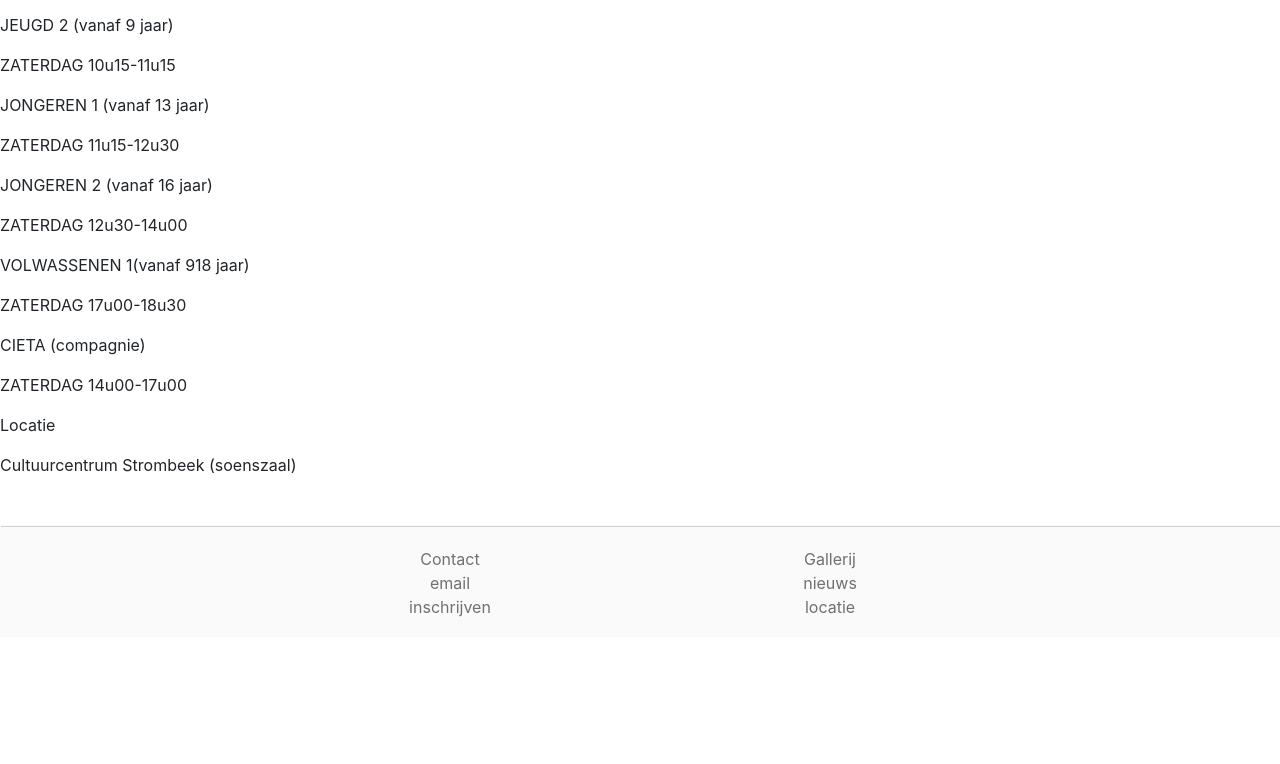
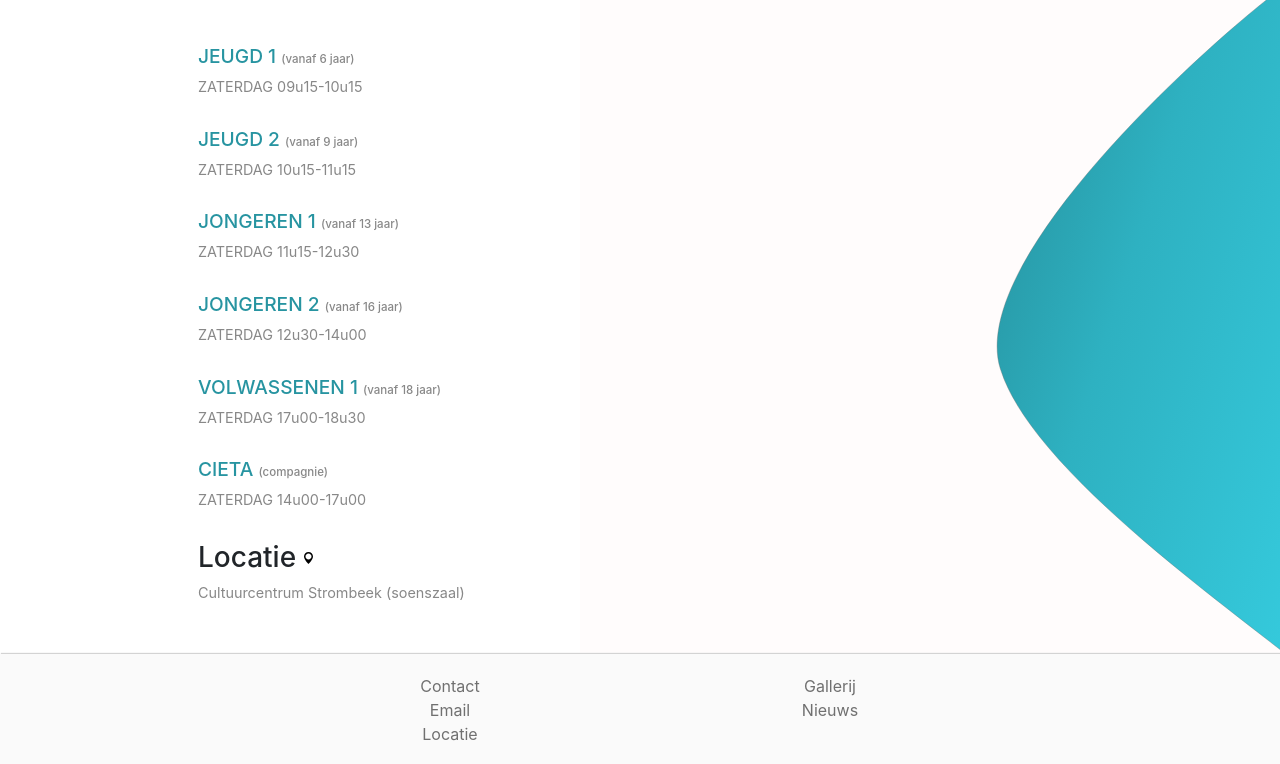
Before and after one commit to Nicolas-Pecher/SidhartaProject, a plain HTML site: page uren.html in a window 1280 px wide. Shown: the part 179-943 px from the top of the page. Before the commit the page ends 816 px from the top, so only its background shows below. Drawn offline with nearby package versions, Linux system fonts and the light colour scheme.

Commit message:
added links in footer (mailto and google maps) and made uren page

```diff
--- a/css/Footer.css
+++ b/css/Footer.css
@@ -8,3 +8,9 @@
     width: 100%;
     height: 110px;
 }
+.footer a{
+    color: #707070;
+}
+.footer a:hover{
+    color:#30B5C5 !important;
+}
--- /dev/null
+++ b/css/Uurrooster.css
@@ -0,0 +1,36 @@
+body{
+    background-image: url(../afbeeldingen/background.svg);
+    background-repeat: no-repeat;
+    background-position: right;
+    background-size: 700px;
+}
+@media screen and (max-width: 500px) {
+    body {
+      background-size:300px;
+    }
+  }
+.titel{
+    margin-top: 50px;
+    color: #707070;
+    margin-bottom: 70px;
+}
+h2{
+    color:#2794A1;
+    font-size: 1.2em;
+}
+h2 span{
+    font-size: 0.6em;
+    color: #888888;
+}
+.Uurcontent{
+    padding-left: 10%;
+}
+
+.Uurcontent p{
+    font-size: 0.9em;
+    color: #888888;
+    margin-bottom: 30px;
+}
+svg{
+    margin-left: 5px;
+}
--- a/uren.html
+++ b/uren.html
@@ -7,6 +7,8 @@
     <link rel="stylesheet" href="https://stackpath.bootstrapcdn.com/bootstrap/4.1.3/css/bootstrap.min.css" integrity="sha384-MCw98/SFnGE8fJT3GXwEOngsV7Zt27NXFoaoApmYm81iuXoPkFOJwJ8ERdknLPMO" crossorigin="anonymous">
     <link rel="stylesheet" href="css/Header.css" type="text/css"/>
 		<link rel="stylesheet" href="css/Footer.css" type="text/css"/>
+		<link rel="stylesheet" href="css/Uurrooster.css" type="text/css"/>
+		<link rel="stylesheet" href="node_modules/sal.js/dist/sal.css" type="text/css"/>
 	<title>Uurrooster</title>
 </head>
 <body>
@@ -40,43 +42,47 @@
 
 	<!-- END OF HEADER -->
 
-	<h1>Uurrooster</h1>
+	<h1 class="text-center titel">Uurrooster</h1>
 
-	<p>JEUGD 1 <span>(vanaf 6 jaar)</span></p>
+	<div class="container Uurcontent">
+		<h2 data-sal="fade" data-sal-duration="800"> JEUGD 1 <span>(vanaf 6 jaar)</span></h2>
 		<p>ZATERDAG 09u15-10u15</p>
 
-	<p>JEUGD 2 <span>(vanaf 9 jaar)</span></p>
+		<h2 data-sal="fade" data-sal-duration="800" data-sal-delay="100">JEUGD 2 <span>(vanaf 9 jaar)</span></h2>
 		<p>ZATERDAG 10u15-11u15</p>
 
-	<p>JONGEREN 1 <span>(vanaf 13 jaar)</span></p>
+		<h2 data-sal="fade" data-sal-duration="800" data-sal-delay="250">JONGEREN 1 <span>(vanaf 13 jaar)</span></h2>
 		<p>ZATERDAG 11u15-12u30</p>
 
-	<p>JONGEREN 2 <span>(vanaf 16 jaar)</span></p>
+		<h2 data-sal="fade" data-sal-duration="800" data-sal-delay="400">JONGEREN 2 <span>(vanaf 16 jaar)</span></h2>
 		<p>ZATERDAG 12u30-14u00</p>
 
-	<p>VOLWASSENEN 1<span>(vanaf 918 jaar)</span></p>
+		<h2 data-sal="fade" data-sal-duration="800" data-sal-delay="550">VOLWASSENEN 1 <span>(vanaf 18 jaar)</span></h2>
 		<p>ZATERDAG 17u00-18u30</p>
 
-	<p>CIETA <span>(compagnie)</span></p>
+		<h2 data-sal="fade" data-sal-duration="800" data-sal-delay="600">CIETA <span>(compagnie)</span></h2>
 		<p>ZATERDAG 14u00-17u00</p>
 
-	<p>Locatie</p>
+		<h3 data-sal="fade" data-sal-duration="800" data-sal-delay="600">Locatie<svg xmlns="http://www.w3.org/2000/svg" width="15" height="15" viewBox="0 0 8 10">
+			<path d="M3 0c-1.66 0-3 1.34-3 3 0 2 3 5 3 5s3-3 3-5c0-1.66-1.34-3-3-3zm0 1c1.11 0 2 .9 2 2 0 1.11-.89 2-2 2-1.1 0-2-.89-2-2 0-1.1.9-2 2-2z" transform="translate(1)" />
+		</svg></h3>
 		<p>Cultuurcentrum Strombeek (soenszaal)</p>
+	</div>
 
 <!-- FOOTER -->
 <div class="footer">
 	<div class="container">
 		<div class="row justify-content-center">
-			<div class="col-5 col-md-4 text-center">Contact</div>
-			<div class="col-5 col-md-4 text-center">Gallerij</div>
+			<div class="col-5 col-md-4 text-center"><a href="contact.html">Contact</a></div>
+			<div class="col-5 col-md-4 text-center"><a href="gallerij.html">Gallerij</a></div>
 		</div>
 		<div class="row justify-content-center">
-				<div class="col-5 col-md-4 text-center">email</div>
-				<div class="col-5 col-md-4 text-center">nieuws</div>
+				<div class="col-5 col-md-4 text-center"><a href="mailto:miekedufraimont@hotmail.com">Email</a></div>
+				<div class="col-5 col-md-4 text-center"><a href="nieuws.html">Nieuws</a></div>
 		</div>
 		<div class="row justify-content-center">
-				<div class="col-5 col-md-4 text-center">inschrijven</div>
-				<div class="col-5 col-md-4 text-center">locatie</div>
+				<div class="col-5 col-md-4 text-center"><a href="https://www.google.com/maps/place/Cultuurcentrum+Strombeek+Grimbergen+vzw/@50.9071355,4.3508043,17z/data=!3m1!4b1!4m5!3m4!1s0x47c3c243082bb349:0x488b382e82b0ab0d!8m2!3d50.9071355!4d4.352993">Locatie</a></div>
+				<div class="col-5 col-md-4 text-center"></div>
 		</div>
 	</div>
 </div>
@@ -87,6 +93,12 @@
 		<script src="https://code.jquery.com/jquery-3.3.1.slim.min.js" integrity="sha384-q8i/X+965DzO0rT7abK41JStQIAqVgRVzpbzo5smXKp4YfRvH+8abtTE1Pi6jizo" crossorigin="anonymous"></script>
 		<script src="https://cdnjs.cloudflare.com/ajax/libs/popper.js/1.14.3/umd/popper.min.js" integrity="sha384-ZMP7rVo3mIykV+2+9J3UJ46jBk0WLaUAdn689aCwoqbBJiSnjAK/l8WvCWPIPm49" crossorigin="anonymous"></script>
 		<script src="https://stackpath.bootstrapcdn.com/bootstrap/4.1.3/js/bootstrap.min.js" integrity="sha384-ChfqqxuZUCnJSK3+MXmPNIyE6ZbWh2IMqE241rYiqJxyMiZ6OW/JmZQ5stwEULTy" crossorigin="anonymous"></script>
+	<!-- ANIMATIONS -->
+		<script src="./node_modules/sal.js/dist/sal.js"></script>
+		<script>
+			sal();
+		</script>
+	<!-- END ANIMATIONS -->
 <!-- END OF SCRIPTS -->
 
 </body>
```
Also changed, not shown: algemeen.html (+6 -6 lines), contact.html (+6 -6 lines), gallerij.html (+6 -6 lines), index.html (+6 -6 lines), javascript/package.json (added, +20 -0 lines), nieuws.html (+6 -6 lines), afbeeldingen/background.svg (added), 1 other file. Lines whose indentation alone changed are shown as unchanged.
